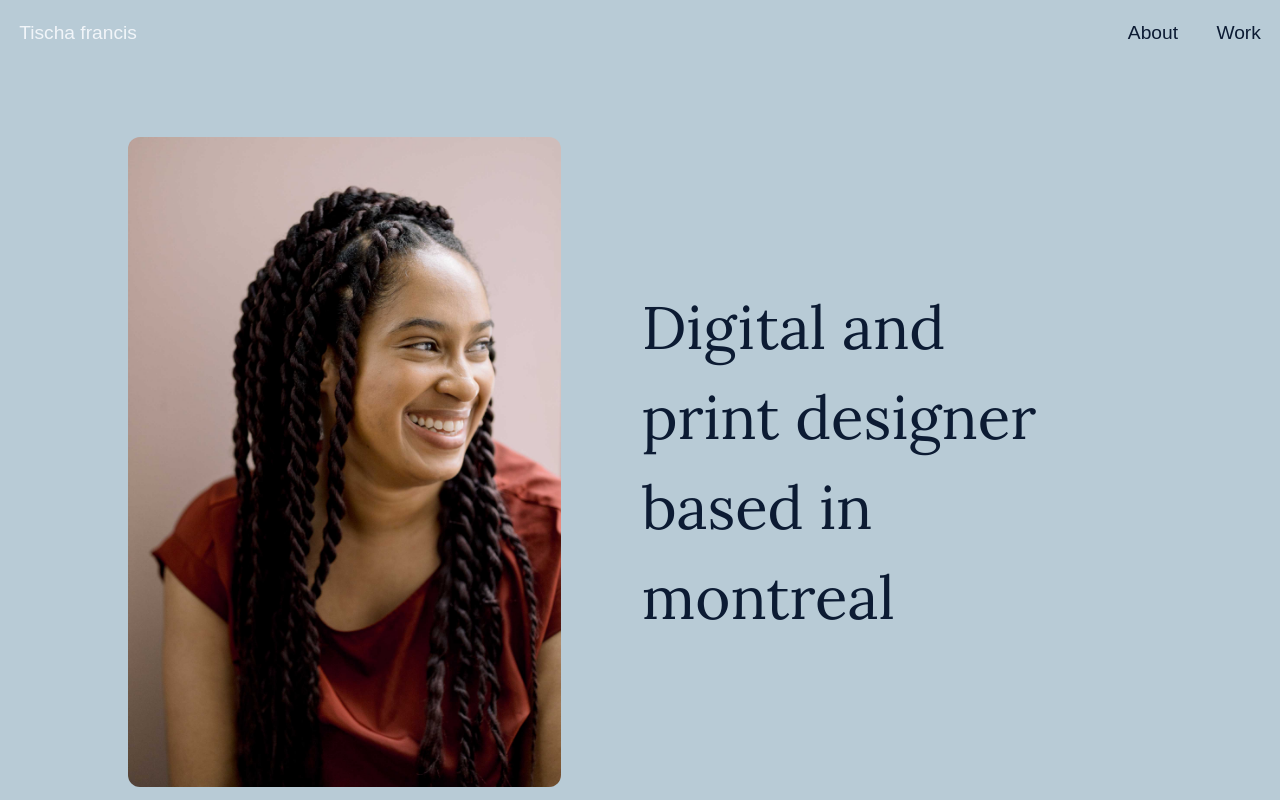
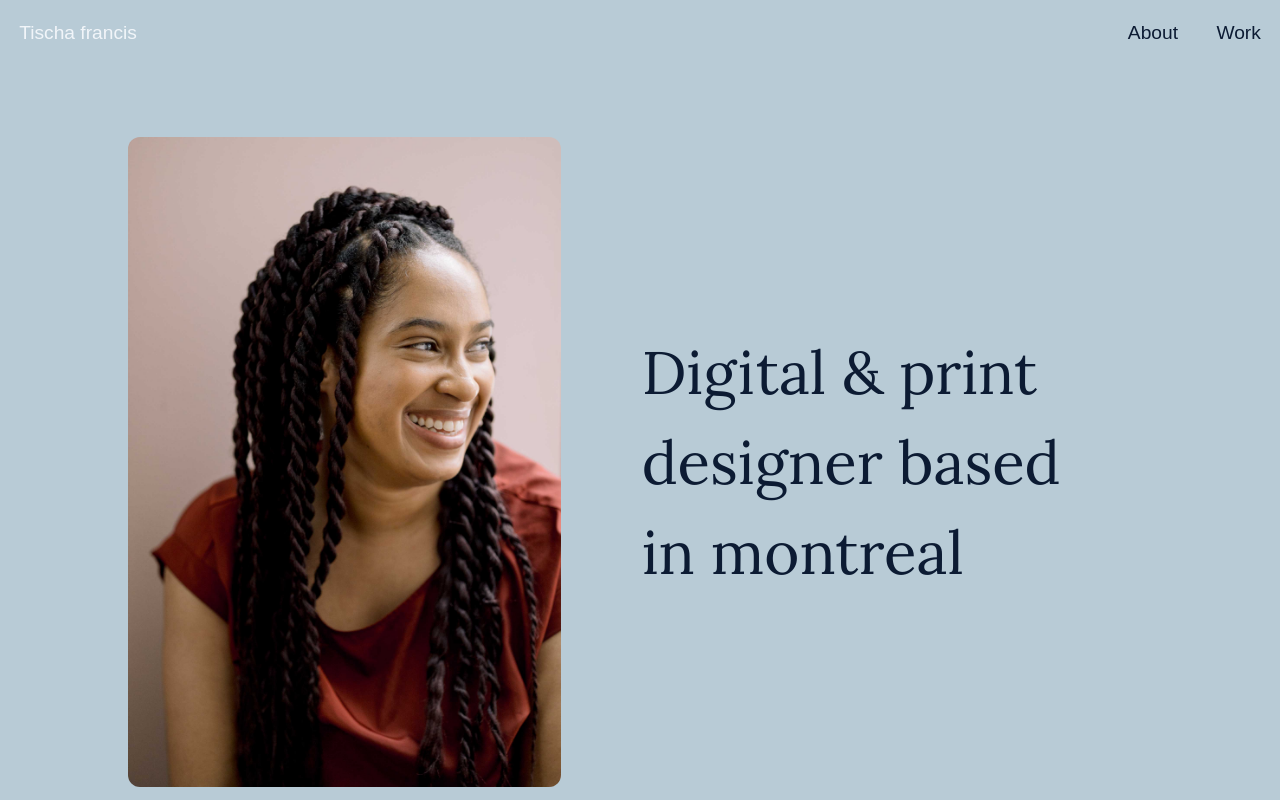
Before and after one commit to Moonstone07/Portfolio-web, a website: page index.html in a window 1280 px wide. Shown: the top 800 px of the page. Drawn offline with nearby package versions, Linux system fonts and the light colour scheme; a web font is replaced by a local one.

Commit message:
update title text

```diff
--- a/index.html
+++ b/index.html
@@ -28,7 +28,7 @@
 <img src="images/photography/Profile-image-2000px.jpg" height="650px" width="auto" alt=""
   class="profile-picture animate__animated animate__slideInRight" />
 <h1 class="profile-title animate__animated animate__fadeIn animate__slower 3s">
-  Digital and print designer based in montreal
+  Digital &amp; print designer based in montreal
 </h1>
 <!-- <p>Making the world of web a beautiful space, one website at a time</p> -->
 </section>
```
